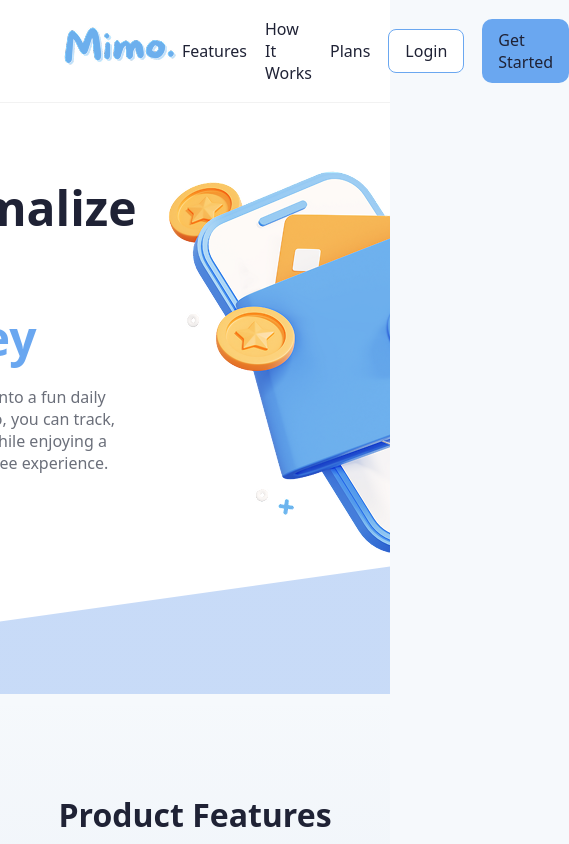
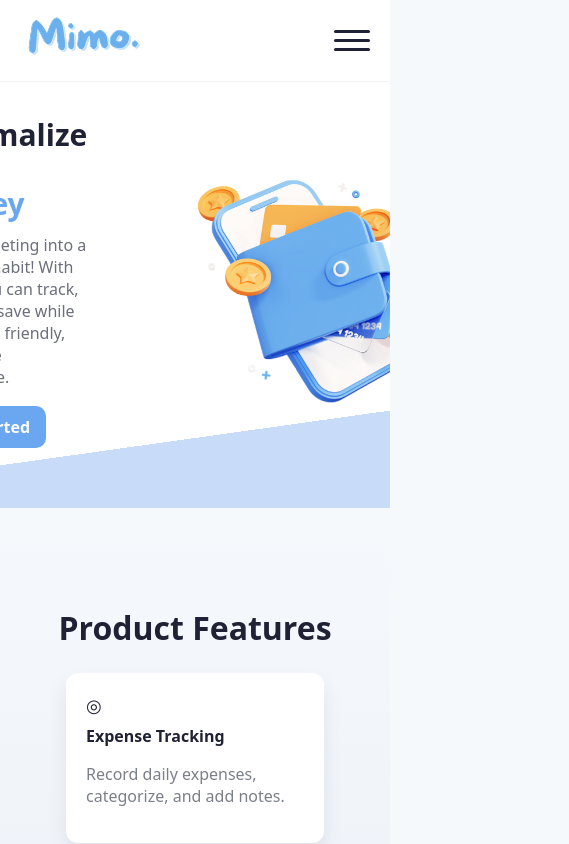
Before and after one commit to FerJayy/Mimo, a React (Create React App) app: page / in a window 390 px wide. Shown: the top 844 px of the page, 569 px wide, since content can reach past the window. Built offline with nearby package versions, Linux system fonts and the light colour scheme; no server answers.

Commit message:
Improve hero layout, fix mobile design, make logo clickable

```diff
--- a/src/App.js
+++ b/src/App.js
@@ -1,4 +1,5 @@
 import { Routes, Route } from "react-router-dom";
+import Layout from "./components/Layout";
 import Landing from "./pages/Landing";
 import Signup from "./pages/Signup";
 import Login from "./pages/Login";
@@ -17,6 +18,7 @@ function Placeholder({ title }) {
 export default function App() {
   return (
     <Routes>
+      <Route element={<Layout />}>
         <Route path="/" element={<Landing />} />
         <Route path="/signup" element={<Signup />} />
         <Route path="/login" element={<Login />} />
@@ -28,6 +30,7 @@ export default function App() {
             </ProtectedRoute>
           }
         />
+      </Route>
     </Routes>
   );
 }
--- /dev/null
+++ b/src/components/Layout.js
@@ -0,0 +1,11 @@
+import NavBar from "./NavBar";
+import { Outlet } from "react-router-dom";
+
+export default function Layout() {
+  return (
+    <>
+      <NavBar />
+      <Outlet />
+    </>
+  );
+}
--- a/src/components/navBar.js
+++ b/src/components/navBar.js
@@ -1,19 +1,49 @@
 import { Link } from "react-router-dom";
 import logo from "../assets/Logo.png";
+import { useState } from "react";
 
 export default function NavBar() {
+  const [open, setOpen] = useState(false);
+  const [isClicked, setIsClicked] = useState(false);
+
+  const handleLogoClick = () => {
+    setIsClicked(true);
+    setTimeout(() => setIsClicked(false), 300);
+  };
+
   return (
     <header className="nav">
-      <div className="logo">
-        <img src={logo} alt="Mimo Logo" />
+      <div className="nav-container">
+        {/* Logo */}
+        <div className="logo">
+          <Link to ="/">
+          <img src={logo}
+          alt="Mimo Logo"
+           className={`logo-img ${isClicked ? "clicked" : ""}`}
+          />
+          </Link>
+        </div>
+
+        {/* Hamburger button (for mobile view) */}
+        <button
+          className={`hamburger ${open ? "is-open" : ""}`}
+          aria-label="Toggle menu"
+          onClick={() => setOpen((s) => !s)}
+        >
+          <span />
+          <span />
+          <span />
+        </button>
+
+        {/* Navigation Links */}
+        <nav className={`navlinks ${open ? "show" : ""}`}>
+          <a href="#features" onClick={() => setOpen(false)}>Features</a>
+          <a href="#how" onClick={() => setOpen(false)}>How It Works</a>
+          <a href="#plans" onClick={() => setOpen(false)}>Plans</a>
+          <Link to="/login" className="btn-outline" onClick={() => setOpen(false)}>Login</Link>
+          <Link to="/signup" className="btn" onClick={() => setOpen(false)}>Get Started</Link>
+        </nav>
       </div>
-      <nav className="navlinks">
-        <a href="#features">Features</a>
-        <a href="#how">How It Works</a>
-        <a href="#plans">Plans</a>
-        <Link to="/login" className="btn-outline">Login</Link>
-        <Link to="/signup" className="btn">Get Started</Link>
-      </nav>
     </header>
   );
 }
--- a/src/pages/Dashboard.js
+++ b/src/pages/Dashboard.js
@@ -151,10 +151,10 @@ export default function Dashboard() {
             <tbody>
               {expenses.map((exp) => (
                 <tr key={exp.id}>
-                  <td>{exp.title}</td>
-                  <td>{exp.category}</td>
-                  <td>{formatDate(exp.date)}</td>
-                  <td>Rp{exp.amount.toLocaleString("id-ID")}</td>
+                  <td data-label="Title">{exp.title}</td>
+                  <td data-label="Category">{exp.category}</td>
+                  <td data-label="Date">{formatDate(exp.date)}</td>
+                  <td data-label="Amount">Rp{exp.amount.toLocaleString("id-ID")}</td>
                 </tr>
               ))}
             </tbody>
--- a/src/pages/Landing.js
+++ b/src/pages/Landing.js
@@ -1,5 +1,5 @@
 import { Link } from "react-router-dom";
-import NavBar from "../components/navBar";
+import NavBar from "../components/NavBar.js";
 import Footer from "../components/Footer";
 import heroImage from "../assets/Mimo wallet.png";
 export default function Landing() {
@@ -50,7 +50,6 @@ export default function Landing() {
 
   return (
     <div className="page">
-      <NavBar />
 
       {/* HERO */}
       <section className="hero">
--- a/src/styles.css
+++ b/src/styles.css
@@ -14,28 +14,54 @@ body{
 }
 
 /* NAV */
-.nav{
-  display:flex;
-  justify-content:space-between;
-  align-items:center;
-  padding:18px 56px;background:white;
-  position:sticky;
-  top:0;z-index:10;
-  border-bottom:1px solid rgba(0,0,0,0.05);
+.nav {
+  display: flex;
+  justify-content: space-between; /* Logo left, links right */
+  align-items: center;
+  padding: 18px 56px;
+  background: white;
+  position: sticky;
+  top: 0;
+  z-index: 10;
+  border-bottom: 1px solid rgba(0,0,0,0.05);
+  width: 100%;
 }
 .logo{
-  font-weight:800;
-  color:var(--accent);
-  font-size:24px;
+  flex: 0 0 auto;
 }
-.navlinks{
-  display:flex;
-  align-items:center;
-  gap:18px;
+.logo-img {
+  cursor: pointer;
+  transition: transform 0.15s ease;
+}
+
+.logo-img:hover {
+  transform: scale(1.05);
+}
+.logo-img.clicked {
+  animation: logo-bounce 0.3s ease;
+}
+
+@keyframes logo-bounce {
+  0% { transform: scale(1); }
+  40% { transform: scale(0.9); }
+  70% { transform: scale(1.08); }
+  100% { transform: scale(1); }
+}
+.navlinks {
+  display: flex;
+  align-items: center;
+  gap: 18px;
+  margin-left: auto;
 }
 .navlinks a{
   text-decoration:none;color:var(--dark);
   font-weight:500;
+}
+.nav-container {
+  display: flex;
+  align-items: center;
+  justify-content: space-between;
+  width: 100%;
 }
 .btn{
   background:var(--accent);
@@ -263,9 +289,122 @@ body{
 .expense-table th {
   background: #e8f0fe;
 }
-/* .wallet-illustration img {
-  width: 100%;
-  max-width: 400px;
-  border-radius: 0px;
-  box-shadow: 0 10px 20px rgba(0, 0, 0, 0);
-} */
+
+.page { padding-bottom: 40px; }
+
+/* ---------- Navbar mobile ---------- */
+.hamburger {
+  display: none;
+  width: 36px; height: 28px;
+  border: 0; background: transparent; cursor: pointer;
+  position: relative; margin-left: auto;
+}
+.hamburger span {
+  position: absolute; left: 0; right: 0; height: 3px; border-radius: 2px;
+  background: var(--dark); transition: transform .2s, top .2s, opacity .2s;
+}
+.hamburger span:nth-child(1){ top: 3px; }
+.hamburger span:nth-child(2){ top: 12px; }
+.hamburger span:nth-child(3){ top: 21px; }
+.hamburger.is-open span:nth-child(1){ top: 12px; transform: rotate(45deg); }
+.hamburger.is-open span:nth-child(2){ opacity: 0; }
+.hamburger.is-open span:nth-child(3){ top: 12px; transform: rotate(-45deg); }
+
+/* Desktop nav stays inline; mobile becomes drawer */
+@media (max-width: 900px){
+  .nav { padding: 16px 20px; }
+  .hamburger { display: block; }
+  .navlinks {
+    position: absolute; top: 60px; right: 16px; left: 16px;
+    display: none; flex-direction: column; gap: 12px;
+    background: #fff; padding: 14px; border-radius: 12px;
+    box-shadow: 0 10px 24px rgba(0,0,0,.12);
+  }
+  .navlinks.show { display: flex; }
+  .navlinks a, .navlinks .btn, .navlinks .btn-outline { width: 100%; text-align: center; }
+}
+
+/* ---------- Hero responsive ---------- */
+.hero { min-height: 70vh; padding: 48px 20px; }
+.hero-content { gap: 40px; max-width: 1000px; padding: 0 12px; }
+
+@media (max-width: 900px){
+  .hero { min-height: auto; padding: 36px 16px 60px; }
+  .hero-content { flex-direction: column; text-align: center; gap: 28px; }
+  .hero-left { max-width: 640px; }
+  .hero-left h1 { font-size: 36px; line-height: 1.15; }
+  .lead { margin: 0 auto 18px; max-width: 560px; }
+  .wallet-illustration img { max-width: 360px; width: 85%; }
+  .hero-wave { height: 160px; bottom: -90px; }
+}
+
+@media (max-width: 520px){
+  .hero-left h1 { font-size: 30px; }
+  .wallet-illustration img { max-width: 300px; }
+}
+
+/* ---------- Features & Plans grids collapse ---------- */
+@media (max-width: 900px){
+  .cards-grid { grid-template-columns: 1fr; gap: 14px; padding: 0 10px; }
+  .plan-grid  { grid-template-columns: 1fr; gap: 14px; padding: 0 10px; }
+}
+
+/* ---------- Dashboard form & table ---------- */
+.dashboard { padding: 28px 16px; }
+.topbar { flex-direction: column; align-items: flex-start; gap: 8px; }
+@media (min-width: 720px){ .dashboard { padding: 48px 40px; } }
+
+.expense-form {
+  display: grid;
+  grid-template-columns: 1fr 1fr; /* 2 columns on small tablets */
+  gap: 10px;
+}
+.expense-form button { grid-column: 1 / -1; }
+
+@media (max-width: 520px){
+  .expense-form { grid-template-columns: 1fr; } /* 1 column on phones */
+}
+
+/* Table -> cards on small screens */
+@media (max-width: 720px){
+  .expense-table { border: 0; }
+  .expense-table thead { display: none; }
+  .expense-table tr {
+    display: block; background: #fff; margin: 10px 0; padding: 12px;
+    border-radius: 10px; box-shadow: 0 4px 12px rgba(0,0,0,.06);
+  }
+  .expense-table td {
+    display: flex; justify-content: space-between; padding: 8px 0; border: 0;
+  }
+  .expense-table td::before {
+    content: attr(data-label);
+    font-weight: 600; margin-right: 12px; color: #6b6f7a;
+  }
+}
+
+/* ---------- Hero Entrance Animation ---------- */
+@keyframes fadeUp {
+  0% {
+    opacity: 0;
+    transform: translateY(40px);
+  }
+  100% {
+    opacity: 1;
+    transform: translateY(0);
+  }
+}
+
+.hero-left,
+.hero-right {
+  opacity: 0;
+  transform: translateY(40px);
+  animation: fadeUp 0.8s ease-out forwards;
+}
+
+.hero-left {
+  animation-delay: 0.2s; /* slight stagger for text */
+}
+
+.hero-right {
+  animation-delay: 0.5s; /* image comes after */
+}
```
Lines whose indentation alone changed are shown as unchanged.
